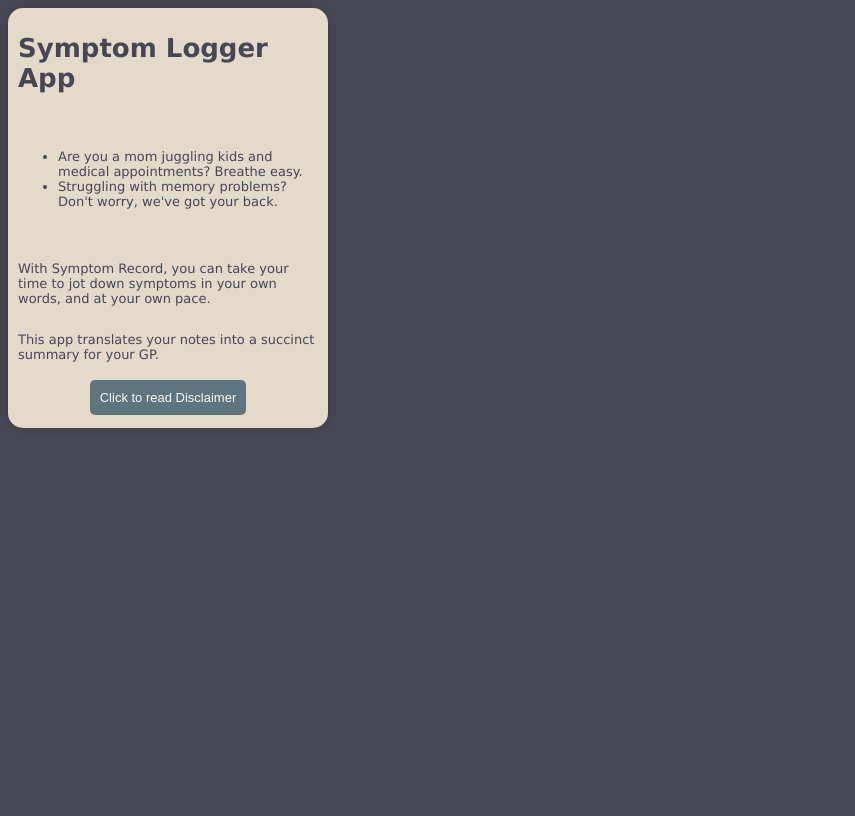
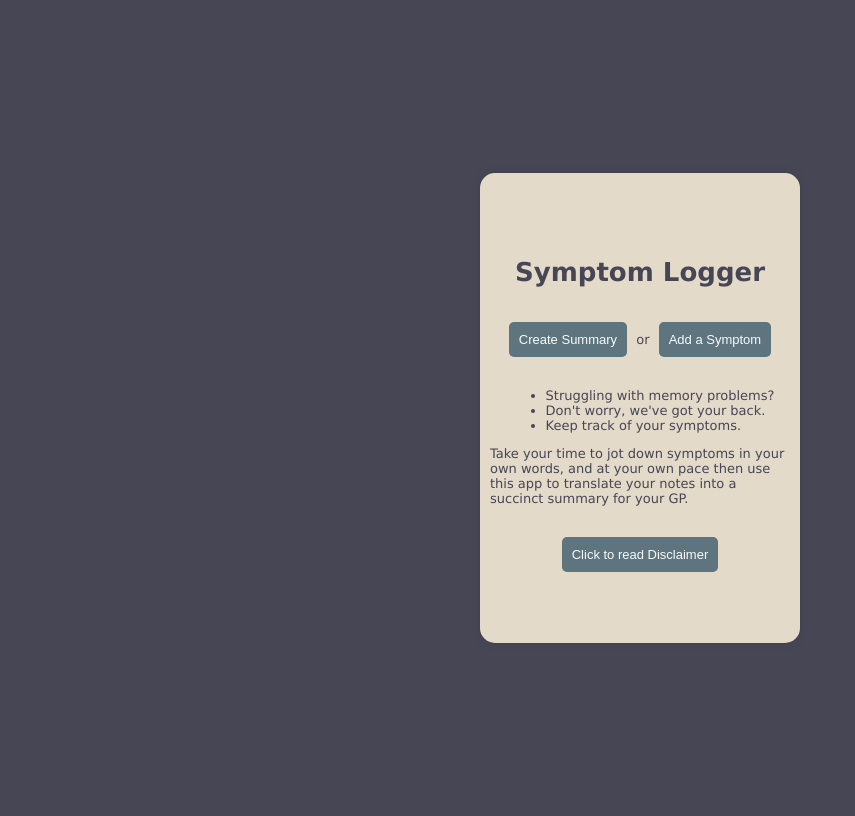
Before and after one commit to annwyl21/symptom_logger_ui, a Flask app: page / in a window 1280 px wide. Shown: the whole page, without its empty margins (0-855 px from the left). Before the commit the page ends 428 px from the top, so only its background shows below. Run offline with Flask 3, Linux system fonts and the light colour scheme.

Commit message:
add record and summary templates

```diff
--- a/application/static/styles/style.css
+++ b/application/static/styles/style.css
@@ -1,4 +1,12 @@
 /* mobile first */
+
+/* Places the container in the middle of the screen */
+.app-wrapper {
+	display: flex;
+	justify-content: center;
+	align-items: center;
+	min-height: 100vh;
+}
 
 :root {
     --primary-color: #f8fbf8;
@@ -22,7 +30,7 @@ body {
 	/* Responsive width */
 	width: 100%;
 	max-width: 300px;
-	height: 400px;
+	height: 450px;
 
 	/* Styling the container */
 	padding: 10px;
@@ -48,20 +56,22 @@ button {
 	font-size: small;
 }
 
+a:any-link {
+	color: var(--primary-color);
+	text-decoration: none;
+}
+
 /* Media query for tablet screens */
 @media screen and (min-width: 1300px) {
 	.container {
 		width: 100%; /* Continue to be responsive */
 		max-width: 750px; /* Set the max width for tablet screens */
-		height: 400px; /* Set a fixed height for tablet screens */
+		height: 450px; /* Set a fixed height for tablet screens */
 		padding: 30px;
 	}
 
-	/* Places the container in the middle of the screen */
-	.app-wrapper {
-		display: flex;
-		justify-content: center;
-		align-items: center;
-		min-height: 100vh;
+	body {
+		font-size: medium;
 	}
+
 }
--- a/application/templates/index.html
+++ b/application/templates/index.html
@@ -2,17 +2,17 @@
 
 {% block main_content %}
 
-<h1>Symptom Logger App</h1>
+<h1>Symptom Logger</h1>
+<p>
+<button><a href=".summary">Create Summary</a></button> or <button><a href=".add_symptom">Add a Symptom</a></button>
 
-<p>
     <ul>
-        <li>Are you a mom juggling kids and medical appointments? Breathe easy.</li>
-        <li>Struggling with memory problems? Don't worry, we've got your back.</li>
+
+        <li>Struggling with memory problems?</li>
+		<li>Don't worry, we've got your back.</li>
+		<li>Keep track of your symptoms.</li>
     </ul>
-</p>
-
-<p>With Symptom Record, you can take your time to jot down symptoms in your own words, and at your own pace.</p>
-<p>This app translates your notes into a succinct summary for your GP.</p>
+Take your time to jot down symptoms in your own words, and at your own pace then use this app to translate your notes into a succinct summary for your GP.</p>
 
 <button id="disclaimer" type="button" onclick="disclaimer()">Click to read Disclaimer</button>
 
```
Also changed, not shown: application/templates/add_symptom.html (added, +7 -0 lines), application/templates/forms.py (added, +7 -0 lines), application/templates/summary.html (added, +7 -0 lines).
